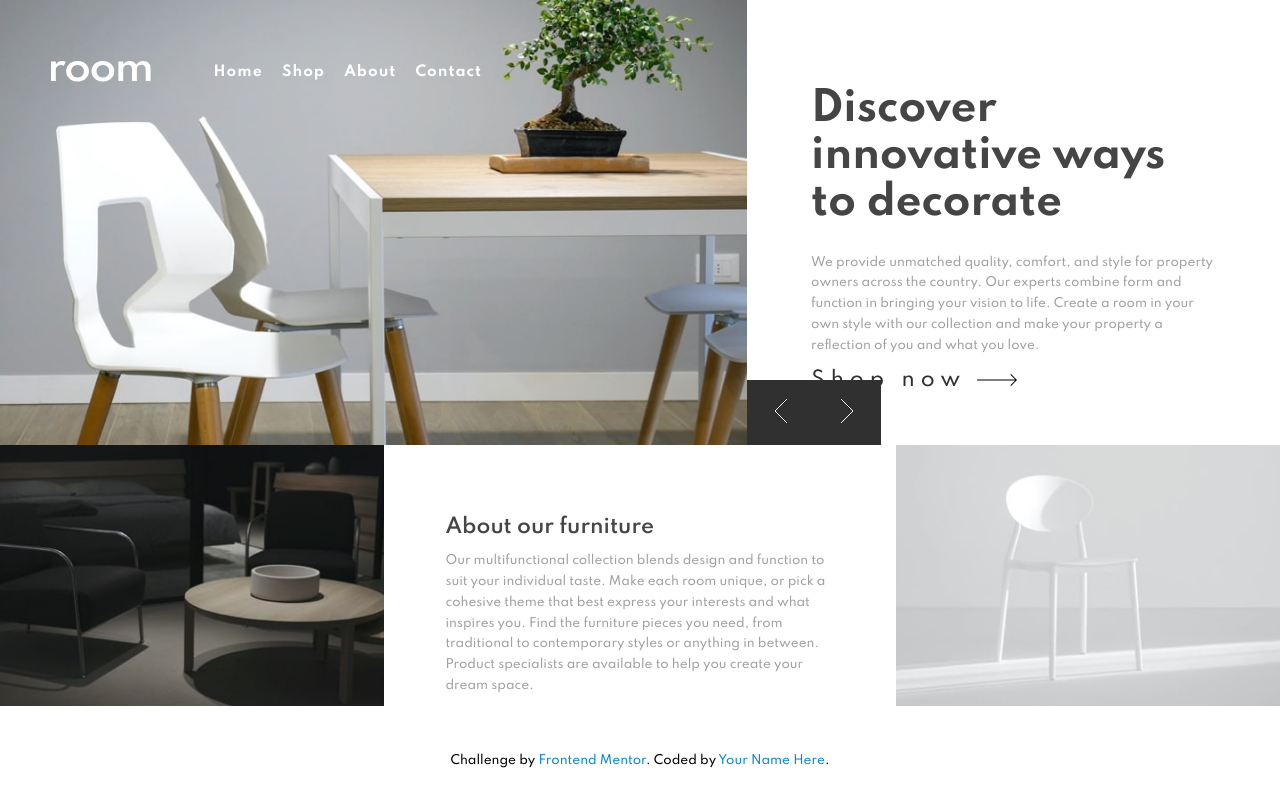
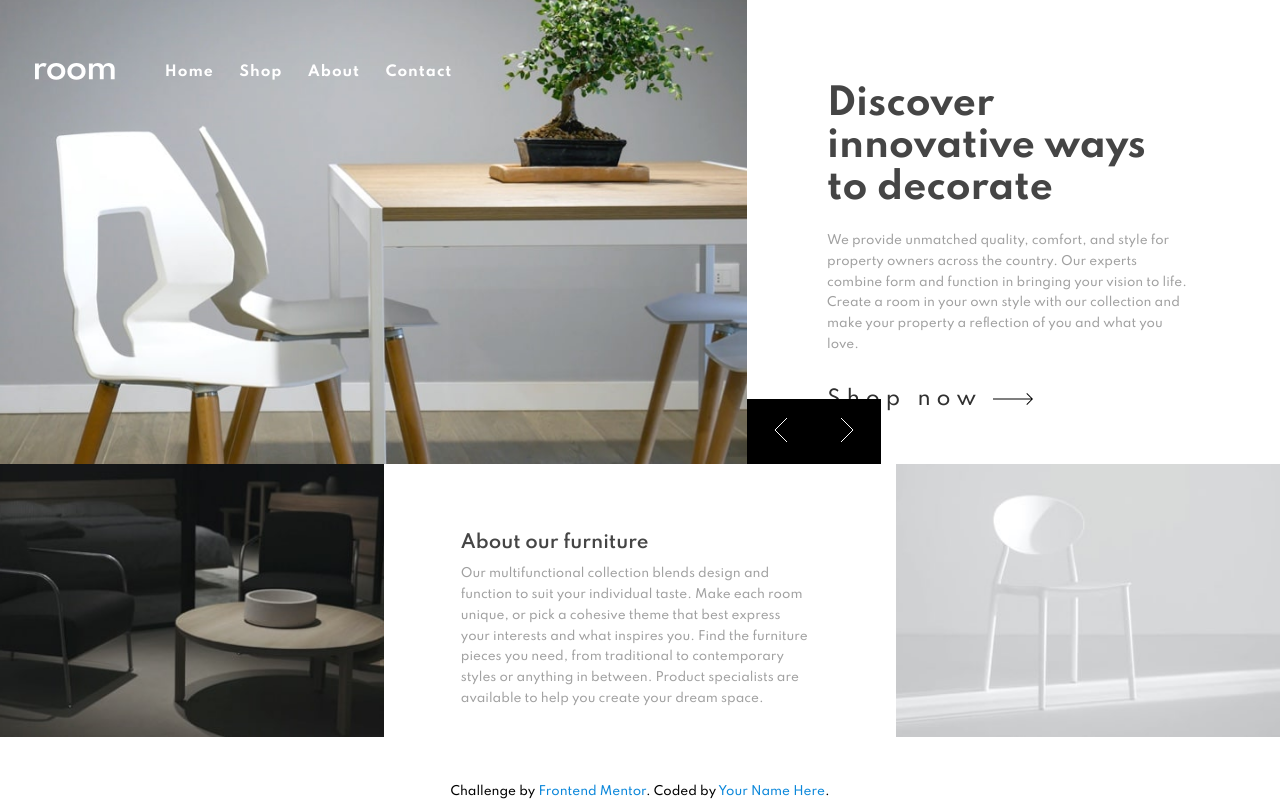
Before and after one commit to Richard-tate/frontendMasters, a plain HTML site: page room-homepage/index.html in a window 1280 px wide. Drawn offline with Linux system fonts and the light colour scheme.

Commit message:
Update style.css

```diff
--- a/room-homepage/style.css
+++ b/room-homepage/style.css
@@ -12,7 +12,7 @@ body{
 .wrapper{
     max-width: 1440px;
     margin: 0 auto;
-    height: 90.6%;
+    height: 94.6%;
     display: flex;
     flex-direction: column;
     font-family: 'Spartan', sans-serif;
@@ -59,14 +59,14 @@ body{
     justify-content: flex-start;
     align-items: center;
     margin-top: 2rem;
-    margin-left: 2rem;
+    margin-left: 1rem;
 }
  ul li, ul li a{
     text-decoration: none;
     list-style-type: none;
     font-size: 14px;
     font-weight: 700;
-    margin: 0 .3rem;
+    margin: 0 .4rem;
     letter-spacing: 1px;
 }
 li a:hover{
@@ -112,10 +112,10 @@ li a:hover{
    position: relative;
    top: .6rem;
    left: 1.2rem;
-   width: 100px;
+   width: 80px;
 }
 .mobile-logo{
-    width: 100px;
+    width: 80px;
 }
 .mobile-nav-btn{
     background-color:transparent;
@@ -124,11 +124,11 @@ li a:hover{
     cursor: pointer;
 }
 .textarea{
-    width: 96%;
-    padding: 10%;
+    width: 98%;
+    padding: 10% 15%;
     display: flex;
     flex-flow: column nowrap;
-    margin: 0 auto;
+    justify-content: center;
     position: relative;
     color: hsl(0, 0%, 27%);
 }
@@ -140,11 +140,11 @@ li a:hover{
     font-family: 'Spartan',sans-serif,Arial, Helvetica, sans-serif;
 }
 .text-card h2{
-    font-size: 40px;
+    font-size: 36px;
     font-weight: 700;
 }
 .textarea h3{
-    font-size: 20px;
+    font-size: 18px;
     font-weight: 600;
 }
 .text-card{
@@ -170,6 +170,7 @@ li a:hover{
     color: #303030;
     letter-spacing: 6px;
     font-weight: 500;
+    margin-top: 20px;
 }
 .textarea a:hover{
     color: #ddd;
@@ -187,8 +188,8 @@ li a:hover{
     right: 0;
 }
 .btn{
-    background-color: #303030;
-    border: 1px solid #303030;
+    background-color: #000;
+    border: 1px solid #000;
     width: 68px;
     padding: 18px;
     cursor: pointer;
```
